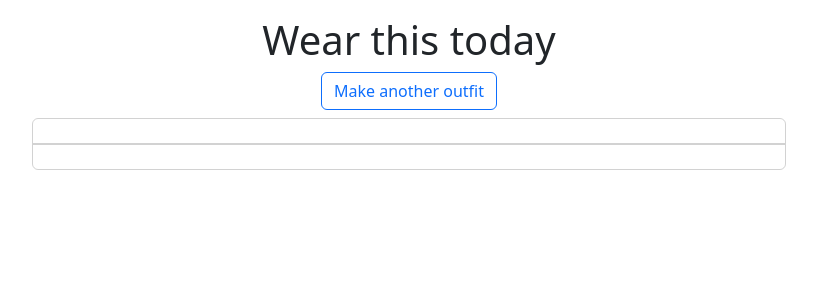
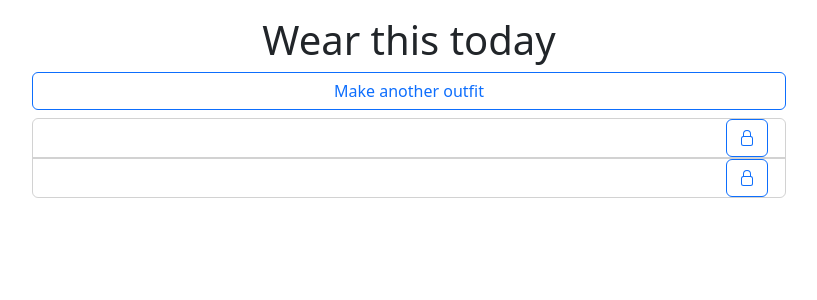
Before and after one commit to acpasnello/outfitGenerator, a Flask app: template templates/index.html in a window 1280 px wide. Shown: the part 68-368 px from the top of the page, without its empty margins (231-1048 px from the left). Run offline with Flask 3, Linux system fonts and the light colour scheme; the template is opened without the code that fills it, so the values that code supplies are empty.

Commit message:
Add lock button to outfit items, handle display of locking and unlocking item. Fix missing selected category in item edit menu.

```diff
--- a/app.py
+++ b/app.py
@@ -30,18 +30,21 @@
 #     return response
 
 # Routes
-@app.route("/")
+@app.route("/", methods=['GET', 'POST'])
 @login_required
 def index():
-    # Get clothing
-    items = dbSelect('SELECT * FROM clothing WHERE userid = ?', (session['user_id'],))
-    # print(items)
-    if items and len(items) >= 3:
-        outfit = pickOutfit(items)
-        return render_template('index.html', item1=outfit['top'], item2=outfit['bottom'], shoes=outfit['shoes'])
+    if request.method == 'POST':
+        pass
     else:
-        # Had to redirect to closet if user had too few items
-        return redirect(url_for('mycloset'))
+        # Get clothing
+        items = dbSelect('SELECT * FROM clothing WHERE userid = ?', (session['user_id'],))
+
+        if items and len(items) >= 3:
+            outfit = pickOutfit(items)
+            return render_template('index.html', item1=outfit['top'], item2=outfit['bottom'], shoes=outfit['shoes'])
+        else:
+            # Had to redirect to closet if user had too few items
+            return redirect(url_for('mycloset'))
 
 @app.route("/register", methods=["GET", "POST"])
 def register():
--- a/static/styles.css
+++ b/static/styles.css
@@ -23,7 +23,7 @@
 }
 
 .outfitDisplay {
-    max-height: 100vh;
+    max-height: 80vh;
     display: flex;
     flex-direction: column;
     margin: auto;
@@ -31,37 +31,52 @@
     border-radius: var(--bs-border-radius);
 }
 
+.outfitRow {
+    display: flex;
+    flex-direction: row;
+    justify-content: space-between;
+    align-items: center;
+}
 .outfitItem {
     flex: 1;
-    flex-grow: 1;
+    flex-grow: 3;
     display: flex;
     flex-direction: row;
     align-items: center;
     justify-content: space-evenly;
 }
 
-.outfitItem:first-child {
+.outfitRow:first-child {
     border-bottom: 1px solid var(--bs-border-color-translucent)
 }
 
-.outfitItem:last-child {
+.outfitRow:last-child {
     border-top: 1px solid var(--bs-border-color-translucent)
 }
 
-/* .outfitItemText {
-    flex-basis: 30%;
+.outfitItemImage > img {
+    max-height: 26vh;
 }
 
-.outfitItemImage {
-    flex-basis: 70%;
-} */
+.outfitItemLockDiv {
+    flex-grow: 0;
+    flex-basis: 10%;
+}
 
-.outfitItemImage > img {
-    max-height: 30vh;
+.itemLockButton > * {
+    pointer-events: none;
+}
+
+.bi {
+    vertical-align: -0.125em;
 }
 
 .formPopover {
     text-decoration: none;
+}
+
+#newOutfitButtonGroup {
+    width: 60%;
 }
 
 @media screen and (min-width: 992px) {
--- a/templates/index.html
+++ b/templates/index.html
@@ -1,12 +1,21 @@
 {% extends "layout.html" %}
 
 {% macro outfitCard(item) %}
-  <div class="outfitItem">
-    <div class="outfitItemText">
-      {{item.itemname}}
+  <div class="outfitRow">
+    <div class="outfitItem">
+      <div class="outfitItemText">
+        {{item.itemname}}
+      </div>
+      <div class="outfitItemImage">
+        <img src="{{item.imagePath}}" alt="{{item.itemname}}" class="">
+      </div>
     </div>
-    <div class="outfitItemImage">
-      <img src="{{item.imagePath}}" alt="{{item.itemname}}" class="">
+    <div class="outfitItemLockDiv">
+      <button type="button" class="btn btn-outline-primary itemLockButton" data-state="unlocked" data-itemname="{{item.itemname}}" data-itemId="{{item.id}}">
+        <svg xmlns="http://www.w3.org/2000/svg" width="16" height="16" fill="currentColor" class="bi bi-lock" viewBox="0 0 16 16">
+          <path fill-rule="evenodd" d="M8 0a4 4 0 0 1 4 4v2.05a2.5 2.5 0 0 1 2 2.45v5a2.5 2.5 0 0 1-2.5 2.5h-7A2.5 2.5 0 0 1 2 13.5v-5a2.5 2.5 0 0 1 2-2.45V4a4 4 0 0 1 4-4M4.5 7A1.5 1.5 0 0 0 3 8.5v5A1.5 1.5 0 0 0 4.5 15h7a1.5 1.5 0 0 0 1.5-1.5v-5A1.5 1.5 0 0 0 11.5 7zM8 1a3 3 0 0 0-3 3v2h6V4a3 3 0 0 0-3-3"/>
+        </svg>
+      </button>
     </div>
   </div>
 {%- endmacro %}
@@ -18,7 +27,9 @@
 {% block main %}
   <div>
     <h1>Wear this today</h1>
-    <a href="/" class="btn btn-outline-primary mb-2" role="button">Make another outfit</a>
+    <div class="btn-group mb-2" id="newOutfitButtonGroup">
+      <a href="/" class="btn btn-outline-primary" role="button" id="newOutfitButton">Make another outfit</a>
+    </div>
     <div class="outfitDisplay">
       {{ outfitCard(item1) }}
       {% if item2.id == item1.id %}
@@ -31,3 +42,50 @@
     </div>
   </div>
 {% endblock %}
+
+{% block moreScripts %}
+  <script>
+    let unlockedSVG = `
+    <svg xmlns="http://www.w3.org/2000/svg" width="16" height="16" fill="currentColor" class="bi bi-lock" viewBox="0 0 16 16">
+      <path fill-rule="evenodd" d="M8 0a4 4 0 0 1 4 4v2.05a2.5 2.5 0 0 1 2 2.45v5a2.5 2.5 0 0 1-2.5 2.5h-7A2.5 2.5 0 0 1 2 13.5v-5a2.5 2.5 0 0 1 2-2.45V4a4 4 0 0 1 4-4M4.5 7A1.5 1.5 0 0 0 3 8.5v5A1.5 1.5 0 0 0 4.5 15h7a1.5 1.5 0 0 0 1.5-1.5v-5A1.5 1.5 0 0 0 11.5 7zM8 1a3 3 0 0 0-3 3v2h6V4a3 3 0 0 0-3-3"/>
+    </svg>
+    `
+    let lockedSVG = `
+    <svg xmlns="http://www.w3.org/2000/svg" width="16" height="16" fill="currentColor" class="bi bi-lock-fill" viewBox="0 0 16 16">
+      <path fill-rule="evenodd" d="M8 0a4 4 0 0 1 4 4v2.05a2.5 2.5 0 0 1 2 2.45v5a2.5 2.5 0 0 1-2.5 2.5h-7A2.5 2.5 0 0 1 2 13.5v-5a2.5 2.5 0 0 1 2-2.45V4a4 4 0 0 1 4-4m0 1a3 3 0 0 0-3 3v2h6V4a3 3 0 0 0-3-3"/>
+    </svg>
+    `
+    let lockedItems = []
+    function handleLockClick(event) {
+      let lockButton = event.target
+      let buttonGroup = document.querySelector('#newOutfitButtonGroup')
+
+      if (lockButton.getAttribute('data-state') == "unlocked") {
+        // Add button for generating outfit with locked item(s)
+        if (buttonGroup.childElementCount == 1) {
+          let newButton = document.createElement('a')
+          newButton.classList.add('btn', 'btn-outline-primary')
+          newButton.setAttribute('role', 'button')
+          newButton.innerText = 'Keep locked items'
+          buttonGroup.appendChild(newButton)
+        }
+        // Update clicked button
+        lockButton.innerHTML = lockedSVG
+        lockButton.dataset['state'] = 'locked'
+        // Add selected item to
+        lockedItems.push()
+      } else {
+        lockButton.innerHTML = unlockedSVG
+        lockButton.dataset['state'] = 'unlocked'
+        if (lockedItems.length == 0) {
+          buttonGroup.lastChild.remove()
+        }
+      }
+    }
+    document.addEventListener('DOMContentLoaded', function() {
+      document.querySelectorAll('.itemLockButton').forEach(lockButton => {
+        lockButton.addEventListener('click', handleLockClick)
+      })
+    })
+  </script>
+{% endblock %}
```
Also changed, not shown: templates/mycloset.html (+6 -1 lines).
